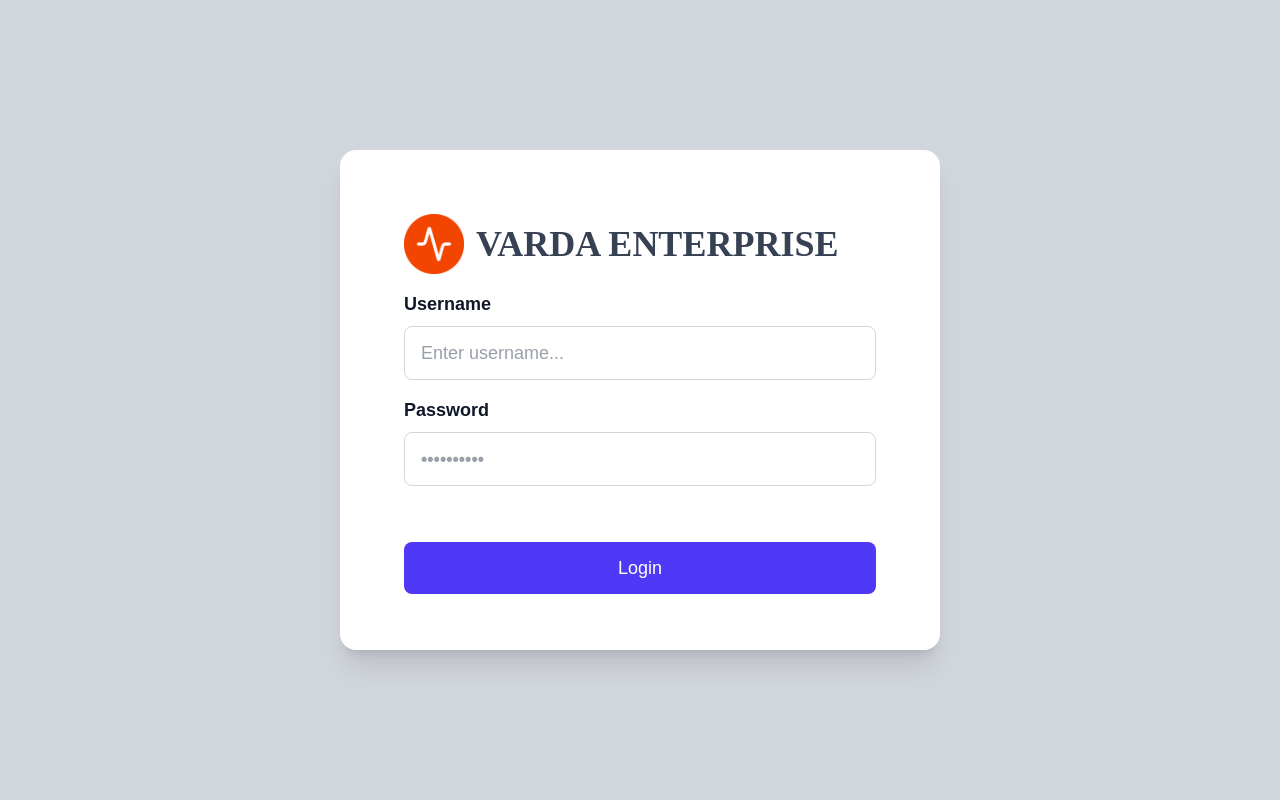
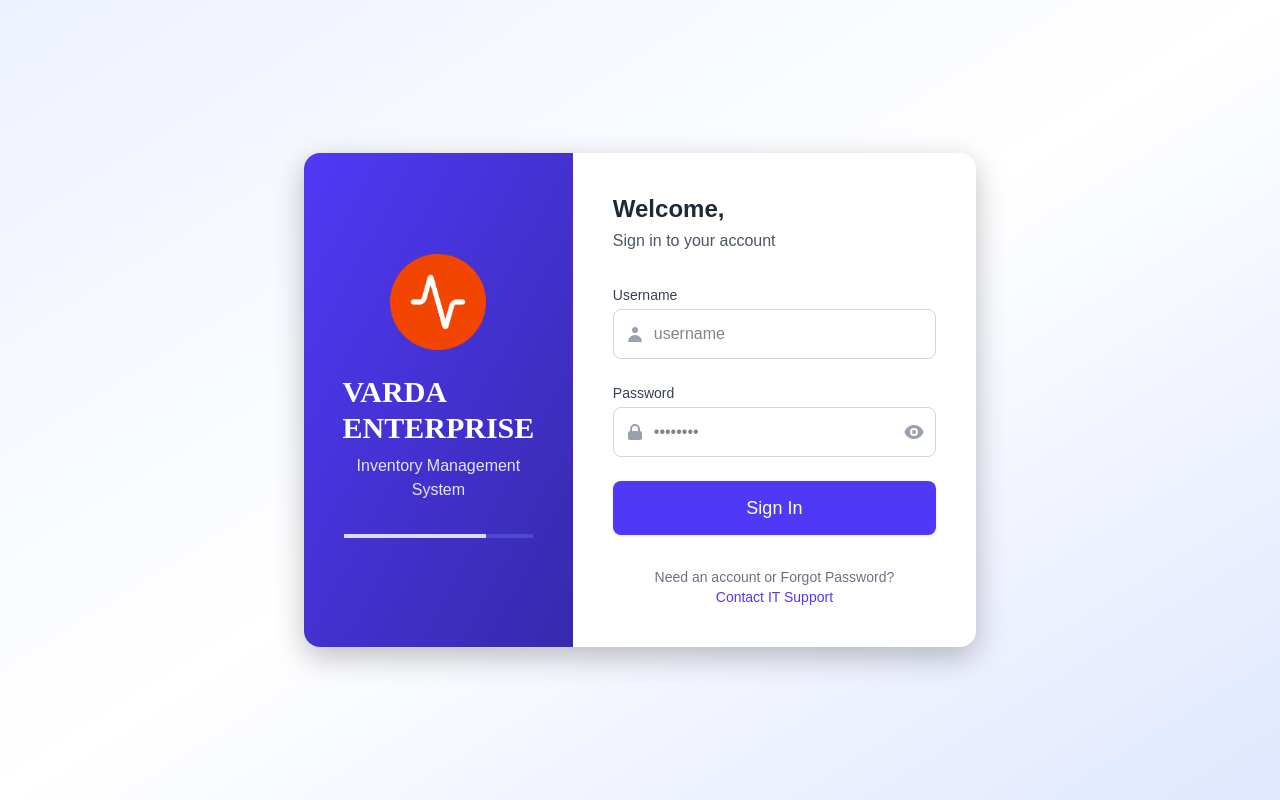
Before and after one commit to Christian18-Dev/VARDA-Inventory-Management-System, a React (Vite) app in the folder frontend/: page /dashboard in a window 1280 px wide. Built offline with nearby package versions, Linux system fonts and the light colour scheme; what @react-pdf/renderer would draw is missing.

Commit message:
New Login UI | Activity Log Access Role | Dashboard UI

```diff
--- a/frontend/src/components/Navbar.jsx
+++ b/frontend/src/components/Navbar.jsx
@@ -6,7 +6,7 @@ const Navbar = ({ searchQuery, setSearchQuery }) => {
       {/* Search Bar */}
       <input
         type="text"
-        placeholder="Search products..."
+        placeholder="Search here..."
         value={searchQuery}
         onChange={(e) => setSearchQuery(e.target.value)}
         className="p-2 rounded-md text-black bg-white w-full max-w-xs sm:max-w-md focus:outline-none"
@@ -15,7 +15,6 @@ const Navbar = ({ searchQuery, setSearchQuery }) => {
       {/* Icons */}
       <div className="flex items-center space-x-4">
         <FaBell className="cursor-pointer text-xl ml-2" />
-        <FaCog className="cursor-pointer text-xl" />
       </div>
     </nav>
   );
--- a/frontend/src/components/Sidebar.jsx
+++ b/frontend/src/components/Sidebar.jsx
@@ -1,7 +1,7 @@
 import { useState, useEffect } from "react";
 import { Link, useLocation, useNavigate } from "react-router-dom";
 import { Menu, X, ChevronDown, ChevronUp, LogOut } from "lucide-react";
-import logo from "../assets/logoplaceholder.png"; // Replace with actual logo path
+import logo from "../assets/logoplaceholder.png";
 
 const Sidebar = () => {
   const location = useLocation();
@@ -73,18 +73,18 @@ const Sidebar = () => {
 
   return (
     <>
-      {/* ✅ Desktop Sidebar */}
-      <div className="hidden md:flex flex-col w-64 h-full bg-gradient-to-b from-[#1E1E1E] to-[#0A0A0A] text-[#EAEAEA] p-5 fixed top-0 left-0 overflow-y-auto shadow-lg shadow-[#3A3A3A] z-40">
+      {/* Desktop Sidebar */}
+      <div className="hidden md:flex flex-col w-64 h-full bg-gradient-to-b from-indigo-900 to-indigo-950 text-white p-5 fixed top-0 left-0 overflow-y-auto shadow-lg z-40">
         <div className="flex items-center gap-3 mb-6">
           <img src={logo} alt="Logo" className="w-10" />
-          <span className="text-xl font-bold">VARDA ENTERPRISE</span>
+          <span className="text-xl font-bold text-white">VARDA ENTERPRISE</span>
         </div>
 
         <nav className="flex flex-col space-y-2 flex-grow">
           <SidebarLink to="/dashboard" label="Dashboard" currentPath={location.pathname} />
 
           <button
-            className="flex justify-between items-center w-full px-4 py-2 rounded-md hover:bg-[#4F46E5] transition"
+            className="flex justify-between items-center w-full px-4 py-2 rounded-md hover:bg-indigo-700 transition"
             onClick={toggleInventoryDropdown}
           >
             <span>Inventory</span>
@@ -99,8 +99,8 @@ const Sidebar = () => {
                   to={branch.path}
                   className={`text-sm px-4 py-1 rounded-md transition ${
                     location.pathname === branch.path
-                      ? "bg-[#4F46E5] text-white"
-                      : "hover:bg-[#3A3A3A] text-gray-200"
+                      ? "bg-indigo-600 text-white"
+                      : "hover:bg-indigo-800/50 text-gray-200"
                   }`}
                 >
                   {branch.label}
@@ -110,7 +110,10 @@ const Sidebar = () => {
           )}
 
           <SidebarLink to="/history" label="History" currentPath={location.pathname} />
+
+          {userRole === "Admin" && (
             <SidebarLink to="/activitylogs" label="Activity Logs" currentPath={location.pathname} />
+          )}
 
           {userRole === "Admin" && (
             <SidebarLink to="/users" label="Users" currentPath={location.pathname} />
@@ -119,17 +122,17 @@ const Sidebar = () => {
 
         <button
           onClick={() => setIsLogoutModalOpen(true)}
-          className="mt-auto flex items-center justify-center gap-2 bg-red-600 hover:bg-red-700 text-white py-2 px-4 rounded-md transition"
+          className="mt-auto flex items-center justify-center gap-2 bg-rose-600 hover:bg-rose-700 text-white py-2 px-4 rounded-md transition"
         >
           <LogOut size={18} />
           Logout
         </button>
       </div>
 
-      {/* ✅ Mobile Menu Button */}
+      {/* Mobile Menu Button */}
       {!isOpen && (
         <button
-          className="md:hidden fixed top-2 left-2 bg-[#1E1E1E] text-white p-2 rounded-md z-50 shadow-lg"
+          className="md:hidden fixed top-4 left-4 bg-indigo-900 text-white p-3 rounded-md z-50 shadow-lg hover:bg-indigo-800 transition"
           onClick={() => setIsOpen(true)}
           aria-label="Open menu"
         >
@@ -137,15 +140,15 @@ const Sidebar = () => {
         </button>
       )}
 
-      {/* ✅ Mobile Sidebar */}
+      {/* Mobile Sidebar */}
       <div
-        className={`fixed top-0 left-0 h-full w-64 bg-gradient-to-b from-[#1E1E1E] to-[#0A0A0A] text-white p-5 transition-transform duration-300 ease-in-out ${
+        className={`fixed top-0 left-0 h-full w-64 bg-gradient-to-b from-indigo-900 to-indigo-950 text-white p-5 transition-transform duration-300 ease-in-out ${
           isOpen ? "translate-x-0" : "-translate-x-full"
-        } md:hidden z-50 shadow-lg`}
+        } md:hidden z-50 shadow-lg flex flex-col`}
       >
         {/* Close Button */}
         <button
-          className="absolute top-2 right-2 text-white p-2 rounded-md hover:bg-[#3A3A3A] transition"
+          className="absolute top-4 right-4 text-white p-2 rounded-md hover:bg-indigo-800 transition"
           onClick={() => setIsOpen(false)}
           aria-label="Close menu"
         >
@@ -154,10 +157,10 @@ const Sidebar = () => {
 
         <div className="flex items-center gap-3 mb-6 mt-6">
           <img src={logo} alt="Logo" className="w-8" />
-          <span className="text-lg font-bold">VARDA ENTERPRISE</span>
+          <span className="text-lg font-bold text-white">VARDA ENTERPRISE</span>
         </div>
 
-        <nav className="flex flex-col space-y-2 flex-grow">
+        <nav className="flex flex-col space-y-2 flex-grow overflow-y-auto">
           <SidebarLink
             to="/dashboard"
             label="Dashboard"
@@ -166,7 +169,7 @@ const Sidebar = () => {
           />
 
           <button
-            className="flex justify-between items-center w-full px-4 py-2 rounded-md hover:bg-[#4F46E5] transition"
+            className="flex justify-between items-center w-full px-4 py-2 rounded-md hover:bg-indigo-700 transition"
             onClick={toggleInventoryDropdown}
           >
             <span>Inventory</span>
@@ -182,8 +185,8 @@ const Sidebar = () => {
                   onClick={() => setIsOpen(false)}
                   className={`text-sm px-4 py-1 rounded-md transition ${
                     location.pathname === branch.path
-                      ? "bg-[#4F46E5] text-white"
-                      : "hover:bg-[#3A3A3A] text-gray-200"
+                      ? "bg-indigo-600 text-white"
+                      : "hover:bg-indigo-800/50 text-gray-200"
                   }`}
                 >
                   {branch.label}
@@ -198,12 +201,16 @@ const Sidebar = () => {
             currentPath={location.pathname}
             onClick={() => setIsOpen(false)}
           />
+
+          {userRole === "Admin" && (
             <SidebarLink
               to="/activitylogs"
               label="Activity Logs"
               currentPath={location.pathname}
               onClick={() => setIsOpen(false)}
             />
+          )}
+
           {userRole === "Admin" && (
             <SidebarLink
               to="/users"
@@ -214,19 +221,22 @@ const Sidebar = () => {
           )}
         </nav>
 
+        {/* Logout Button - Fixed at bottom */}
+        <div className="mt-auto pt-4">
           <button
             onClick={() => {
               setIsOpen(false);
               setIsLogoutModalOpen(true);
             }}
-          className="mt-auto flex items-center justify-center gap-2 bg-red-600 hover:bg-red-700 text-white py-2 px-4 rounded-md transition"
+            className="w-full flex items-center justify-center gap-2 bg-rose-600 hover:bg-rose-700 text-white py-2 px-4 rounded-md transition"
           >
             <LogOut size={18} />
             Logout
           </button>
         </div>
+      </div>
 
-      {/* ✅ Logout Modal */}
+      {/* Logout Modal */}
       {isLogoutModalOpen && (
         <div className="fixed inset-0 flex items-center justify-center bg-black/30 backdrop-blur-lg z-50">
           <div className="bg-white p-5 rounded-lg shadow-lg w-80">
@@ -235,13 +245,13 @@ const Sidebar = () => {
             <div className="mt-4 flex justify-end gap-3">
               <button
                 onClick={handleLogout}
-                className="bg-red-600 hover:bg-red-700 text-white px-4 py-2 rounded-md"
+                className="bg-rose-600 hover:bg-rose-700 text-white px-4 py-2 rounded-md"
               >
                 Yes, Logout
               </button>
               <button
                 onClick={() => setIsLogoutModalOpen(false)}
-                className="bg-gray-300 hover:bg-gray-400 text-gray-800 px-4 py-2 rounded-md"
+                className="bg-gray-200 hover:bg-gray-300 text-gray-800 px-4 py-2 rounded-md"
               >
                 Cancel
               </button>
@@ -253,13 +263,14 @@ const Sidebar = () => {
   );
 };
 
-// ✅ SidebarLink Component
 const SidebarLink = ({ to, label, currentPath, onClick }) => (
   <Link
     to={to}
     onClick={onClick}
     className={`block px-4 py-2 rounded-md transition ${
-      currentPath === to ? "bg-[#4F46E5] text-white" : "hover:bg-[#3A3A3A] text-gray-200"
+      currentPath === to
+        ? "bg-indigo-600 text-white shadow-md"
+        : "hover:bg-indigo-800/50 text-gray-200"
     }`}
   >
     {label}
--- a/frontend/src/pages/Login.jsx
+++ b/frontend/src/pages/Login.jsx
@@ -8,6 +8,8 @@ const LoginForm = () => {
   const [password, setPassword] = useState("");
   const [error, setError] = useState(null);
   const [loading, setLoading] = useState(false);
+  const [showPassword, setShowPassword] = useState(false);
+  const [showContactModal, setShowContactModal] = useState(false);
 
   const handleLogin = async (event) => {
     event.preventDefault();
@@ -15,151 +17,203 @@ const LoginForm = () => {
     setLoading(true);
 
     try {
-      // 🎯 Fetch login and get role dynamically
-      const response = await fetch(`${import.meta.env.VITE_API_BASE_URL}/api/auth/login`,
-        {
+      const response = await fetch(`${import.meta.env.VITE_API_BASE_URL}/api/auth/login`, {
         method: "POST",
         headers: { "Content-Type": "application/json" },
         body: JSON.stringify({ username, password }),
-        }
-      );
+      });
 
       const data = await response.json();
 
-      if (!response.ok) {
-        throw new Error(data.error || "Login failed");
-      }
+      if (!response.ok) throw new Error(data.error || "Login failed");
 
-      // 📝 Store user data after login
       localStorage.setItem("token", data.token);
       localStorage.setItem("role", data.role);
       localStorage.setItem("username", username);
 
-      // 🎯 Log the login event with the correct role
-      const logResponse = await fetch(`${import.meta.env.VITE_API_BASE_URL}/api/activitylogs/log`,
-        {
+      await fetch(`${import.meta.env.VITE_API_BASE_URL}/api/activitylogs/log`, {
         method: "POST",
-          headers: {
-            "Content-Type": "application/json",
-          },
+        headers: { "Content-Type": "application/json" },
         body: JSON.stringify({
           username: username,
-            role: data.role, // ✅ Use role from login response
+          role: data.role,
           action: "has logged in",
         }),
-        }
-      );
+      });
 
-      const logData = await logResponse.json();
-      if (!logResponse.ok) {
-        console.error("❌ Failed to log activity:", logData.error);
-      } else {
-        console.log("✅ Activity log created:", logData.message);
-      }
-
-      // 🎉 Navigate to dashboard after successful login
       navigate("/dashboard");
     } catch (error) {
-      console.error("❌ Error:", error.message);
+      console.error("Error:", error.message);
       setError(error.message);
     } finally {
       setLoading(false);
     }
   };
 
+  const handleContactClick = (e) => {
+    e.preventDefault();
+    setShowContactModal(true);
+  };
 
   return (
-    <div className="h-screen w-screen bg-gray-300 flex justify-center items-center px-4">
-      <div className="bg-white w-[600px] md:w-[600px] h-[500px] md:h-[500px] p-8 md:p-16 rounded-2xl shadow-xl">
-        <div className="flex flex-row gap-3 pb-4">
+    <div className="min-h-screen bg-gradient-to-br from-indigo-50 via-white to-indigo-100 flex items-center justify-center p-4">
+
+      {/* Contact IT Modal */}
+      {showContactModal && (
+        <div className="fixed inset-0 flex items-center justify-center bg-black/30 backdrop-blur-sm z-50 p-4">
+          <div className="bg-white p-6 rounded-lg shadow-xl max-w-sm animate-fade-in">
+          <div className="flex items-center justify-center mb-4">
+            <svg className="w-7 h-7 text-indigo-600" fill="none" stroke="currentColor" viewBox="0 0 24 24">
+              <path strokeLinecap="round" strokeLinejoin="round" strokeWidth={2} d="M12 19l9 2-9-18-9 18 9-2zm0 0v-8" />
+            </svg>
+          </div>
+            <p className="text-gray-600 mb-4">
+              Please contact your IT Support:
+              <br />
+              call: <span className="font-semibold">(555) 123-4567</span>
+            </p>
+            <button
+              onClick={() => setShowContactModal(false)}
+              className="w-full bg-indigo-600 text-white py-2 rounded-lg hover:bg-indigo-700 transition"
+            >
+              Close
+            </button>
+          </div>
+        </div>
+      )}
+
+      <div className="w-full max-w-2xl bg-white rounded-2xl shadow-[0_10px_30px_rgba(0,0,0,0.25)] overflow-hidden flex flex-col md:flex-row">
+
+        {/* Left Side - Branding */}
+        <div className="bg-gradient-to-br from-indigo-600 to-indigo-800 p-10 text-white flex flex-col justify-center items-center md:w-2/5">
+          <img src={Logo} alt="Logo" className="w-24 h-24 mb-6" />
+          <h1 className="text-3xl font-bold mb-2">VARDA ENTERPRISE</h1>
+          <p className="text-indigo-100 text-center">
+            Inventory Management System
+          </p>
+          <div className="mt-8 w-full">
+            <div className="h-1 bg-indigo-400/30 w-full mb-2">
+              <div className="h-1 bg-white/80 w-3/4"></div>
+            </div>
+          </div>
+        </div>
+
+        {/* Right Side - Login Form */}
+        <div className="p-10 md:w-3/5">
+          <h2 className="text-2xl font-bold text-gray-800 mb-1">Welcome,</h2>
+          <p className="text-gray-600 mb-8">Sign in to your account</p>
+
+          <form className="space-y-6" onSubmit={handleLogin}>
             <div>
-            <img
-              src={Logo}
-              alt="Logo"
-              className="max-w-[40px] sm:max-w-[50px] md:max-w-[60px] h-auto"
-            />
-          </div>
-          <h1 className="text-2xl sm:text-3xl md:text-4xl font-bold text-gray-700 my-auto whitespace-nowrap">
-            VARDA ENTERPRISE
-          </h1>
-        </div>
-        <form className="flex flex-col" onSubmit={handleLogin}>
-          <div className="pb-4">
-            <label
-              htmlFor="username"
-              className="block mb-2 text-sm md:text-lg font-bold text-gray-900"
-            >
+              <label htmlFor="username" className="block text-sm font-medium text-gray-700 mb-1">
                 Username
               </label>
+              <div className="relative">
                 <input
                   type="text"
                   id="username"
                   value={username}
                   onChange={(e) => setUsername(e.target.value)}
-              className="px-4 py-3 text-base md:text-lg font-medium rounded-lg border focus:outline-none bg-white text-gray-700 border-gray-300 w-full"
-              placeholder="Enter username..."
-              autoComplete="off"
+                  className="w-full px-4 py-3 rounded-lg border border-gray-300 focus:ring-2 focus:ring-indigo-500 focus:border-indigo-500 transition pl-10"
+                  placeholder="username"
+                  autoComplete="username"
                   required
                 />
+                <div className="absolute inset-y-0 left-0 pl-3 flex items-center pointer-events-none">
+                  <svg className="h-5 w-5 text-gray-400" fill="currentColor" viewBox="0 0 20 20">
+                    <path fillRule="evenodd" d="M10 9a3 3 0 100-6 3 3 0 000 6zm-7 9a7 7 0 1114 0H3z" clipRule="evenodd" />
+                  </svg>
+                </div>
+              </div>
             </div>
 
-          <div className="pb-6">
-            <label
-              htmlFor="password"
-              className="block mb-2 text-sm md:text-lg font-bold text-gray-900"
-            >
+            <div>
+              <label htmlFor="password" className="block text-sm font-medium text-gray-700 mb-1">
                 Password
               </label>
+              <div className="relative">
                 <input
-              type="password"
+                  type={showPassword ? "text" : "password"}
                   id="password"
                   value={password}
                   onChange={(e) => setPassword(e.target.value)}
-              placeholder="••••••••••"
-              className="px-4 py-3 text-base md:text-lg font-bold rounded-lg border focus:outline-none bg-white text-gray-700 border-gray-300 w-full"
-              autoComplete="new-password"
+                  placeholder="••••••••"
+                  className="w-full px-4 py-3 rounded-lg border border-gray-300 focus:ring-2 focus:ring-indigo-500 focus:border-indigo-500 transition pl-10 pr-10"
+                  autoComplete="current-password"
                   required
                 />
+                <div className="absolute inset-y-0 left-0 pl-3 flex items-center pointer-events-none">
+                  <svg className="h-5 w-5 text-gray-400" fill="currentColor" viewBox="0 0 20 20">
+                    <path fillRule="evenodd" d="M5 9V7a5 5 0 0110 0v2a2 2 0 012 2v5a2 2 0 01-2 2H5a2 2 0 01-2-2v-5a2 2 0 012-2zm8-2v2H7V7a3 3 0 016 0z" clipRule="evenodd" />
+                  </svg>
+                </div>
+                <button
+                  type="button"
+                  className="absolute inset-y-0 right-0 pr-3 flex items-center"
+                  onClick={() => setShowPassword(!showPassword)}
+                >
+                  <svg className="h-5 w-5 text-gray-400 hover:text-gray-500" fill="currentColor" viewBox="0 0 20 20">
+                    {showPassword ? (
+                      <path fillRule="evenodd" d="M3.707 2.293a1 1 0 00-1.414 1.414l14 14a1 1 0 001.414-1.414l-1.473-1.473A10.014 10.014 0 0019.542 10C18.268 5.943 14.478 3 10 3a9.958 9.958 0 00-4.512 1.074l-1.78-1.781zm4.261 4.26l1.514 1.515a2.003 2.003 0 012.45 2.45l1.514 1.514a4 4 0 00-5.478-5.478z" clipRule="evenodd" />
+                    ) : (
+                      <path d="M10 12a2 2 0 100-4 2 2 0 000 4z" />
+                    )}
+                    <path fillRule="evenodd" d="M.458 10C1.732 14.057 5.522 17 10 17c4.478 0 8.268-2.943 9.542-7-1.274-4.057-5.064-7-9.542-7C5.522 3 1.732 5.943.458 10zM14 10a4 4 0 11-8 0 4 4 0 018 0z" clipRule="evenodd" />
+                  </svg>
+                </button>
+              </div>
             </div>
 
-          {/* Error Message with Fixed Height */}
-          <div className="h-6 mb-2">
-            {error && <p className="text-red-600 text-center">{error}</p>}
+            {error && (
+              <div className="rounded-md bg-red-50 p-4">
+                <div className="flex">
+                  <div className="flex-shrink-0">
+                    <svg className="h-5 w-5 text-red-400" fill="currentColor" viewBox="0 0 20 20">
+                      <path fillRule="evenodd" d="M10 18a8 8 0 100-16 8 8 0 000 16zM8.707 7.293a1 1 0 00-1.414 1.414L8.586 10l-1.293 1.293a1 1 0 101.414 1.414L10 11.414l1.293 1.293a1 1 0 001.414-1.414L11.414 10l1.293-1.293a1 1 0 00-1.414-1.414L10 8.586 8.707 7.293z" clipRule="evenodd" />
+                    </svg>
                   </div>
+                  <div className="ml-3">
+                    <h3 className="text-sm font-medium text-red-800">{error}</h3>
+                  </div>
+                </div>
+              </div>
+            )}
 
+            <div>
               <button
                 type="submit"
                 disabled={loading}
-            className={`w-full text-white bg-indigo-600 hover:bg-indigo-700 focus:ring-4 focus:outline-none focus:ring-indigo-300 font-medium rounded-lg text-base md:text-lg px-6 py-3 text-center flex items-center justify-center gap-2 ${
-              loading ? "opacity-50 cursor-not-allowed" : ""
+                className={`w-full flex justify-center py-3 px-4 border border-transparent rounded-lg shadow-sm text-lg font-medium text-white bg-indigo-600 hover:bg-indigo-700 focus:outline-none focus:ring-2 focus:ring-offset-2 focus:ring-indigo-500 transition ${
+                  loading ? "opacity-70 cursor-not-allowed" : ""
                 }`}
               >
                 {loading ? (
                   <>
-                <svg
-                  className="w-5 h-5 text-white animate-spin"
-                  viewBox="0 0 50 50"
-                  fill="none"
-                  xmlns="http://www.w3.org/2000/svg"
-                >
-                  <circle
-                    cx="25"
-                    cy="25"
-                    r="20"
-                    stroke="white"
-                    strokeWidth="4"
-                    strokeDasharray="90, 200"
-                    strokeDashoffset="0"
-                    strokeLinecap="round"
-                  />
+                    <svg className="animate-spin -ml-1 mr-3 h-5 w-5 text-white" xmlns="http://www.w3.org/2000/svg" fill="none" viewBox="0 0 24 24">
+                      <circle className="opacity-25" cx="12" cy="12" r="10" stroke="currentColor" strokeWidth="4"></circle>
+                      <path className="opacity-75" fill="currentColor" d="M4 12a8 8 0 018-8V0C5.373 0 0 5.373 0 12h4zm2 5.291A7.962 7.962 0 014 12H0c0 3.042 1.135 5.824 3 7.938l3-2.647z"></path>
                     </svg>
-                Logging in...
+                    Signing in...
                   </>
                 ) : (
-              "Login"
+                  "Sign In"
                 )}
               </button>
+            </div>
           </form>
+
+          <div className="mt-8 text-center text-sm text-gray-500">
+            <p>
+              Need an account or Forgot Password?{' '}
+              <button
+                onClick={handleContactClick}
+                className="font-medium text-indigo-600 hover:text-indigo-500 focus:outline-none"
+              >
+                Contact IT Support
+              </button>
+            </p>
+          </div>
+        </div>
       </div>
     </div>
   );
```
Also changed, not shown: frontend/src/pages/ActivityLog.jsx (+42 -26 lines), frontend/src/pages/Dashboard.jsx (+77 -60 lines), 2 other files (tests, documents, lock files or other folders). Lines whose indentation alone changed are shown as unchanged.
